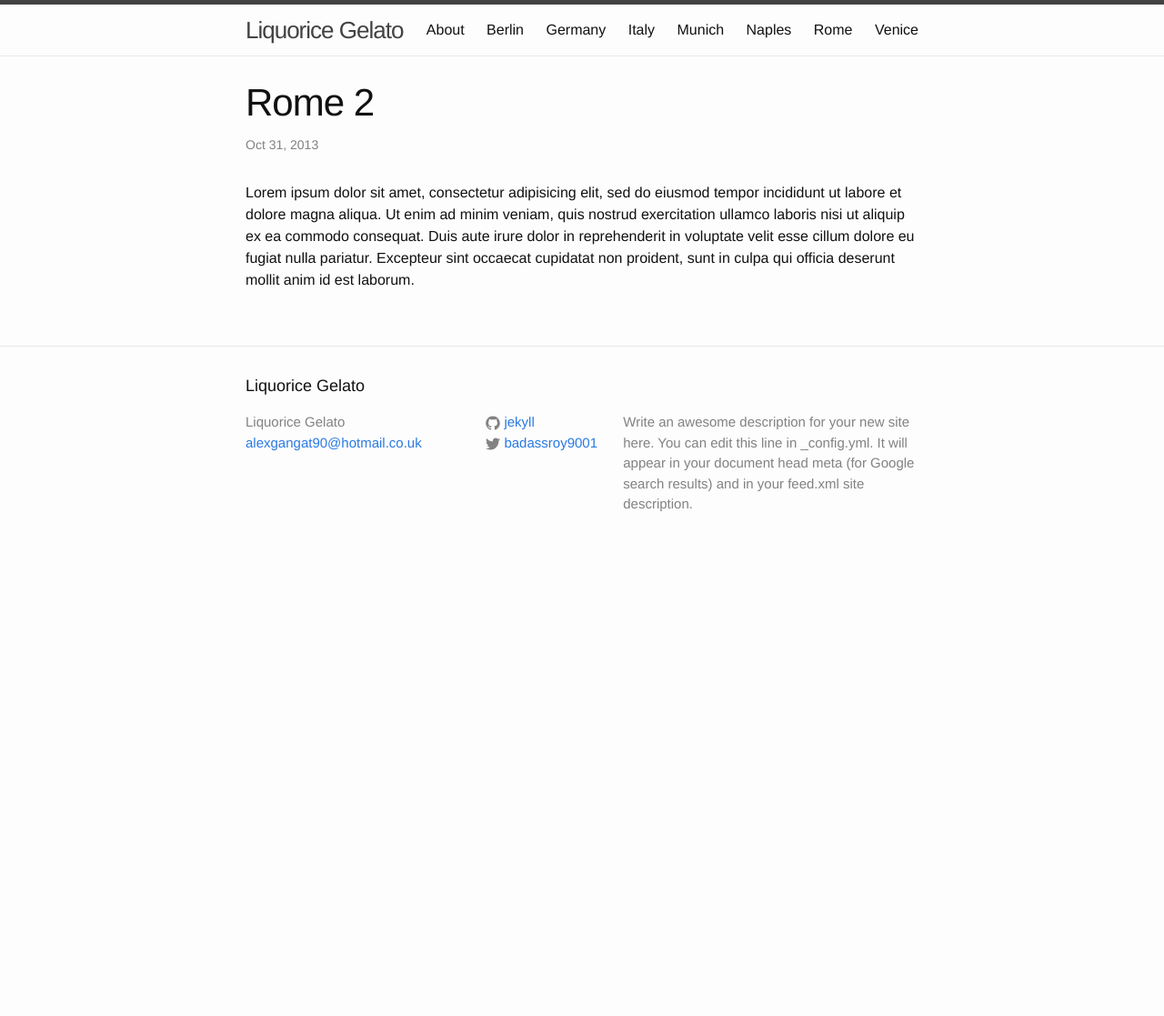
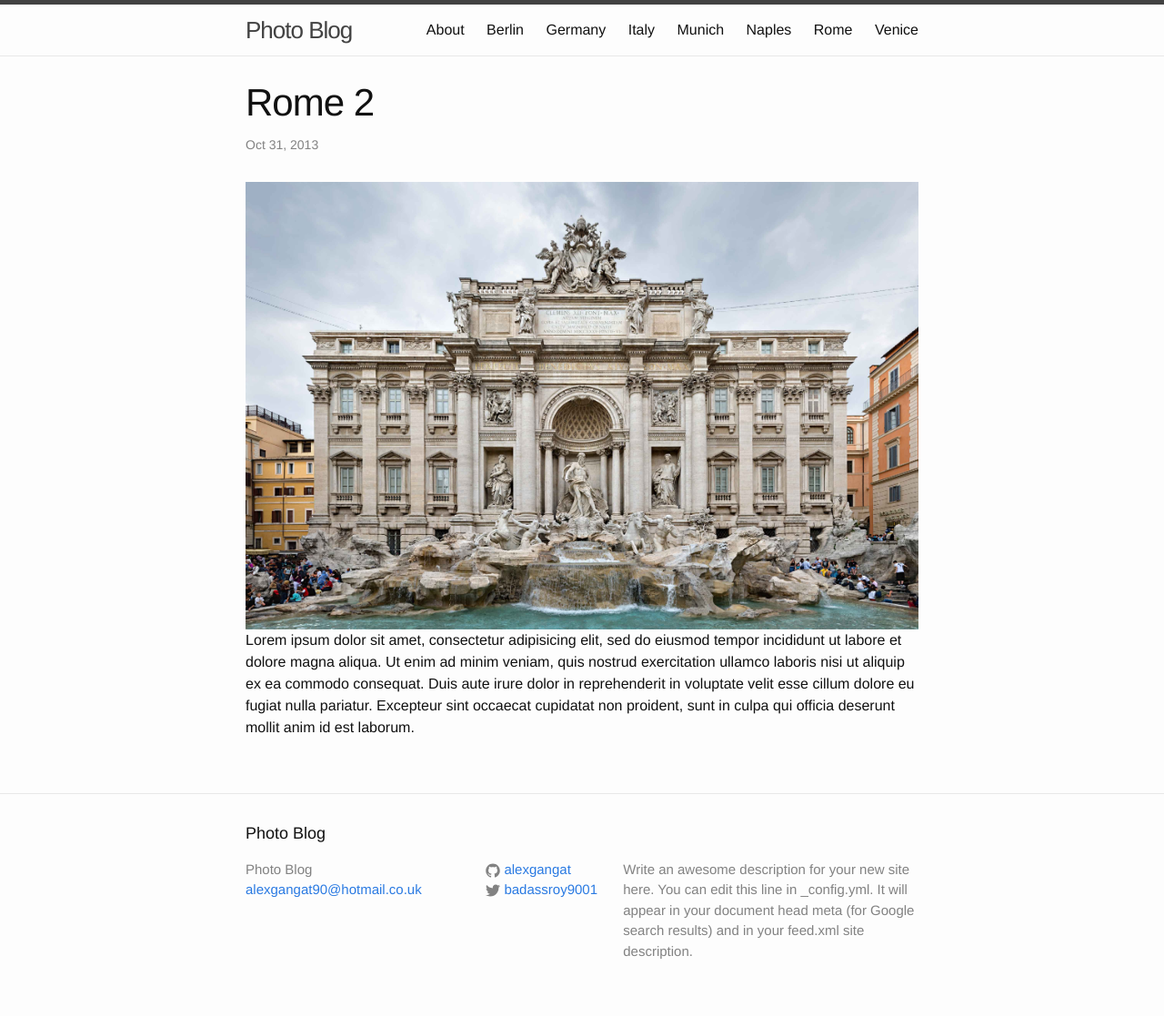
Before and after one commit to Alexgangat/photoBlog, a Jekyll site: the page built from _posts/2013-10-31-rome2.markdown, in a window 1280 px wide. Shown: the whole page at 91% size. Built offline with Jekyll 4.4.1, drawn with Linux system fonts in a browser that asks for light colours; before the commit the page ends 900 px from its top, so only the background shows below that.

Commit message:
Set up images

```diff
--- a/_config.yml
+++ b/_config.yml
@@ -1,5 +1,5 @@
 # Site settings
-title: Liquorice Gelato
+title: Photo Blog
 email: alexgangat90@hotmail.co.uk
 description: > # this means to ignore newlines until "baseurl:"
   Write an awesome description for your new site here. You can edit this
@@ -8,7 +8,7 @@ description: > # this means to ignore newlines until "baseurl:"
 baseurl: "" # the subpath of your site, e.g. /blog/
 url: "http://yourdomain.com" # the base hostname & protocol for your site
 twitter_username: badassroy9001
-github_username:  jekyll
+github_username:  alexgangat
 
 # Build settings
 markdown: kramdown
--- /dev/null
+++ b/_layouts/imagepost.html
@@ -0,0 +1,21 @@
+---
+layout: default
+---
+<div class="post">
+
+  <header class="post-header">
+    <h1 class="post-title">{{ page.title }}</h1>
+    <p class="post-meta">{{ page.date | date: "%b %-d, %Y" }}{% if page.author %} • {{ page.author }}{% endif %}{% if page.meta %} • {{ page.meta }}{% endif %}</p>
+  </header>
+
+  {% if page.imageslug %}
+	  <div class="headerImage">
+	  	<img class="mainPostImage" src="/assets/images/{{ page.imageslug }}-L.jpg">
+	  </div>
+  {% endif %}
+
+  <article class="post-content">
+    {{ content }}
+  </article>
+
+</div>
--- a/_posts/2013-10-31-rome2.markdown
+++ b/_posts/2013-10-31-rome2.markdown
@@ -1,10 +1,12 @@
 ---
-layout: post
+layout: imagepost
 title: Rome 2
 date: 2013-10-31
 categories:
 - Italy
 - Rome
+imageslug: trevifountain
+portrait: true
 ---
 
 Lorem ipsum dolor sit amet, consectetur adipisicing elit, sed do eiusmod
```
Also changed, not shown: germany.md (+3 -3 lines), italy.md (+1 -6 lines), assets/images/trevifountain-L.jpg (added), assets/images/trevifountain-S.jpg (added).
